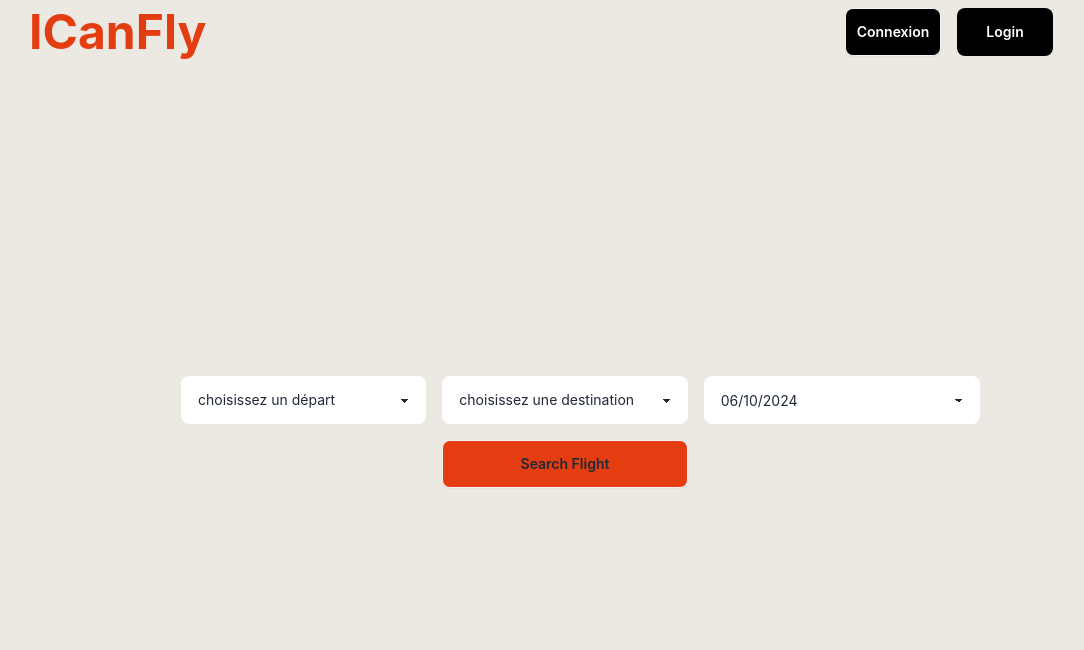
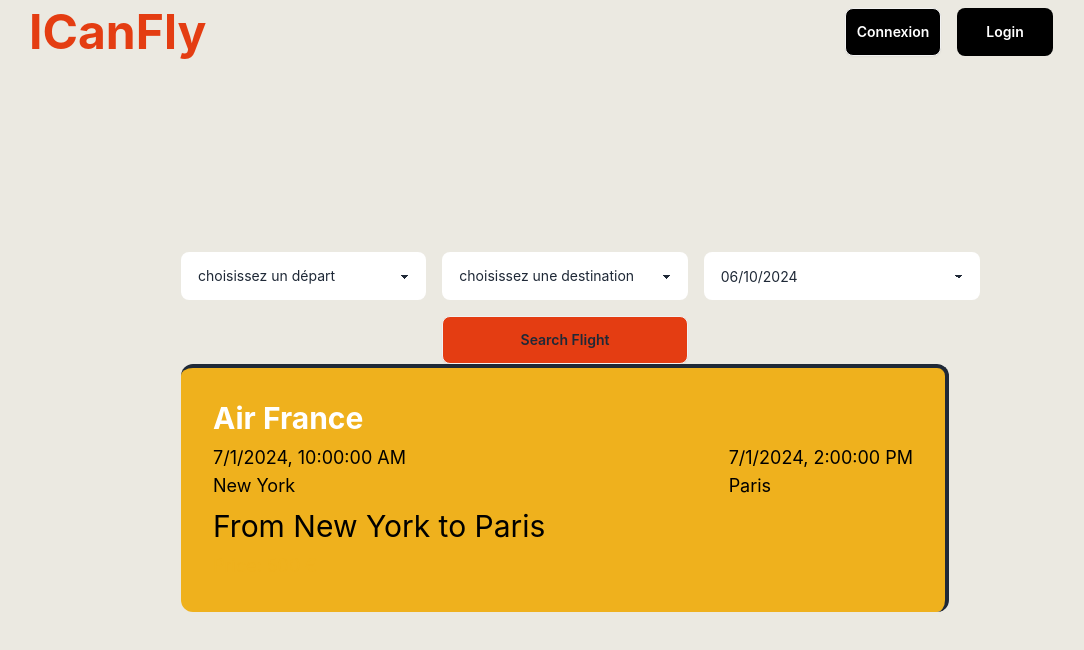
Before and after one commit to ICanFlyEfrei/ICanFlyFrontML, a React (Vite) app: page /find in a window 1280 px wide. Shown: the top 650 px of the page, without its empty margins (75-1159 px from the left). Built offline with nearby package versions, Linux system fonts and the light colour scheme.

Commit message:
Adding Card

```diff
--- a/package.json
+++ b/package.json
@@ -13,6 +13,7 @@
     "axios": "^1.7.2",
     "class-variance-authority": "^0.7.0",
     "clsx": "^2.1.1",
+    "faker": "^6.6.6",
     "react": "^18.2.0",
     "react-datepicker": "^6.9.0",
     "react-dom": "^18.2.0",
--- /dev/null
+++ b/src/components/FlightCard/fligthCard.tsx
@@ -0,0 +1,37 @@
+import React from 'react';
+import { PlaneCard } from '../../model/card.model'; // Import the plane card model
+
+
+interface FlightCardProps {
+    flight: PlaneCard; // Define the flight prop with the PlaneCardModel type
+}
+
+
+
+// Generate an example PlaneCard
+const FlightCard: React.FC<FlightCardProps> = ({ flight }) => {
+    return (
+        <>
+         <div className="card  w-full flex items-center">
+            <div className="card-body bg-fourth w-3/5 rounded-xl border-r-4 border-t-4">
+                <h2 className="card-title text-3xl  text-white font-bold">{flight.airline}</h2>
+                <div className='flex flex-row justify-between'>
+                    <div>
+                        <p className="text-lg text-black">{flight.departureDate.toLocaleString()}</p>
+                        <p className="text-lg text-black">{flight.departure}</p>
+                    </div>
+                    <div>
+                        <p className="text-lg text-black">{flight.arrivalDate.toLocaleString()}</p>
+                        <p className="text-lg text-black">{flight.arrival}</p>
+                    </div>
+                </div>
+                <p className=" text-black text-3xl font-bol">From {flight.departure} to {flight.arrival}</p>
+                <p className="text-lg text-fourth">Price: {flight.price} €</p>
+            </div>
+         </div>
+
+        </>
+    );
+};
+
+export default FlightCard;
--- /dev/null
+++ b/src/model/card.model.tsx
@@ -0,0 +1,10 @@
+export interface PlaneCard {
+    id: number;
+    airline: string;
+    departureDate: Date;
+    arrivalDate: Date;
+    departure: string;
+    arrival: string;
+    destination: string;
+    price : number;
+}
--- a/src/pages/ClientPage/ClientPage.tsx
+++ b/src/pages/ClientPage/ClientPage.tsx
@@ -2,8 +2,29 @@ import { useState } from "react";
 import PlaneData from "../../data/companiesDetail.json";
 import { Header } from "../../components/Header/Header";
 import DatePicker from "react-datepicker";
+import { PlaneCard } from "../../model/card.model";
+import  FlightCard from "../../components/FlightCard/fligthCard"
 import "react-datepicker/dist/react-datepicker.css";
 import axios from "axios"
+
+// Function to generate fake data
+function generateFakePlaneCard(): PlaneCard {
+    const planeCard: PlaneCard = {
+        id: 1,
+        airline: "Air France",
+        departureDate: new Date('2024-07-01T10:00:00Z'),
+        arrivalDate: new Date('2024-07-01T14:00:00Z'),
+        departure: "New York",
+        arrival: "Paris",
+        destination: "France",
+        price: 500
+    };
+
+    return planeCard;
+}
+
+// Generate an example PlaneCard
+const fakePlaneCard: PlaneCard = generateFakePlaneCard();
 
 export const ClientPage = ():JSX.Element => {
     const [selectedDeparture, setSelectedDeparture] = useState<string>("");
@@ -60,8 +81,7 @@ export const ClientPage = ():JSX.Element => {
                     <DatePicker className="select" selected={startDate} onChange={(date: Date) => setStartDate(date)} />
                     <button className="btn col-start-2 bg-first" onClick={handleButtonClick}>Search Flight</button>
                 </div>
-
-
+            <FlightCard flight={fakePlaneCard} />
             </div>
         </>
     )
--- a/tailwind.config.js
+++ b/tailwind.config.js
@@ -14,6 +14,15 @@ export default {
       "fifth": "#EBE9E1",
       "white": "#FFFFFF",
       "black": "#000000",
+      "primary": {
+        100: "#E43D12",
+        200: "#D6536D",
+        300: "#FFA2b6",
+        400: "#EFB11D",
+        500: "#EBE9E1",
+        600: "#FFFFFF",
+        700: "#000000",
+      },
     }
   },
   plugins: [
```
Also changed, not shown: 1 other file (tests, documents, lock files or other folders).
